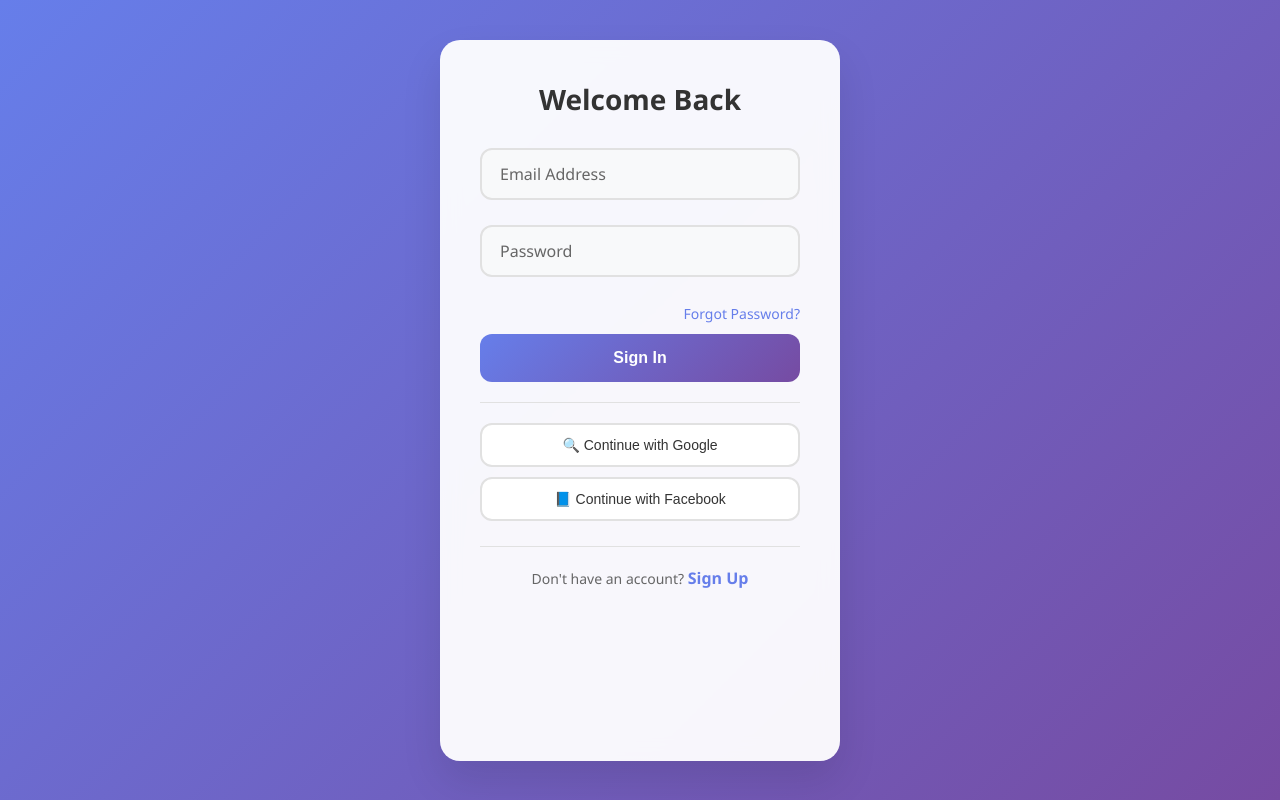
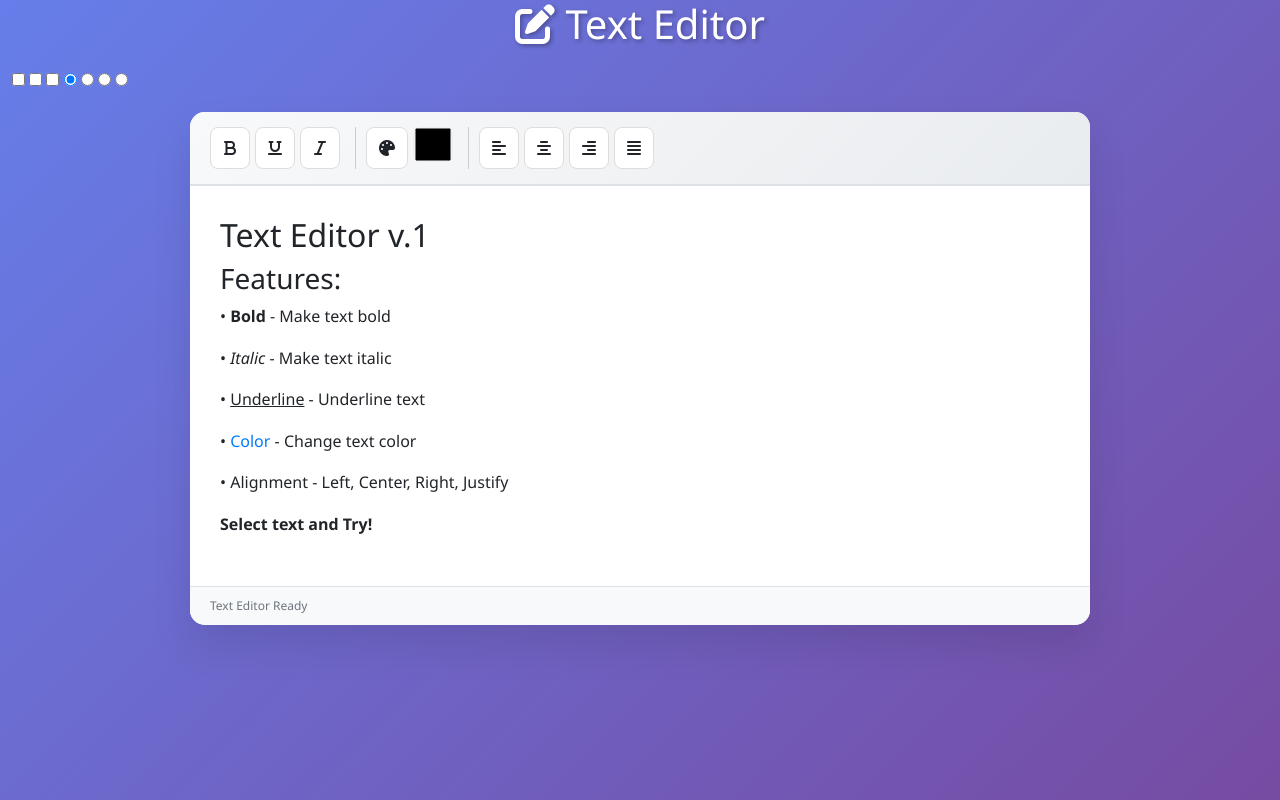
Before and after one commit to FelanYn/Lorem-Ipsum, a plain HTML site: page index.html in a window 1280 px wide. Drawn offline with nearby package versions, Linux system fonts and the light colour scheme.

Commit message:
Update Text-Editor V1.html

```diff
--- a/index.html
+++ b/index.html
@@ -3,363 +3,251 @@
 <head>
     <meta charset="UTF-8">
     <meta name="viewport" content="width=device-width, initial-scale=1.0">
-    <title>Login & Register</title>
+    <title>Web Text Editor</title>
+    <!-- Bootstrap CSS -->
+    <link href="https://cdnjs.cloudflare.com/ajax/libs/bootstrap/5.3.0/css/bootstrap.min.css" rel="stylesheet">
+    <!-- Font Awesome -->
+    <link href="https://cdnjs.cloudflare.com/ajax/libs/font-awesome/6.4.0/css/all.min.css" rel="stylesheet">
+
     <style>
-        * {
-            margin: 0;
-            padding: 0;
-            box-sizing: border-box;
+        body {
+            background: linear-gradient(135deg, #667eea 0%, #764ba2 100%);
+            min-height: 100vh;
+            font-family: 'Segoe UI', Tahoma, Geneva, Verdana, sans-serif;
         }
 
-        body {
-            font-family: 'Segoe UI', Tahoma, Geneva, Verdana, sans-serif;
-            background: linear-gradient(135deg, #667eea 0%, #764ba2 100%);
-            min-height: 100vh;
-            display: flex;
-            align-items: center;
-            justify-content: center;
-            padding: 20px;
+        .editor-container {
+            background: white;
+            border-radius: 15px;
+            box-shadow: 0 20px 40px rgba(0,0,0,0.1);
+            margin: 20px auto;
+            max-width: 900px;
         }
 
-        .container {
-            background: rgba(255, 255, 255, 0.95);
-            backdrop-filter: blur(10px);
-            border-radius: 20px;
-            box-shadow: 0 20px 40px rgba(0, 0, 0, 0.1);
-            width: 100%;
-            max-width: 400px;
-            overflow: hidden;
-            position: relative;
+        .toolbar {
+            background: linear-gradient(135deg, #f8f9fa 0%, #e9ecef 100%);
+            border-bottom: 2px solid #dee2e6;
+            padding: 15px 20px;
+            display: flex;
+            gap: 10px;
+            align-items: center;
+            border-radius: 15px 15px 0 0;
         }
 
-        .form-container {
-            position: relative;
-            width: 200%;
+        .toolbar-group {
             display: flex;
-            transition: transform 0.6s ease-in-out;
+            gap: 5px;
+            padding-right: 15px;
+            border-right: 1px solid #ccc;
         }
 
-        .form {
-            width: 50%;
-            padding: 40px;
+        .toolbar-group:last-child {
+            border-right: none;
         }
 
-        .form h2 {
-            text-align: center;
-            margin-bottom: 30px;
-            color: #333;
-            font-size: 28px;
-            font-weight: 600;
+        .format-toggle input[type="checkbox"],
+        .align-toggle input[type="radio"] {
+            display: none;
         }
 
-        .input-group {
-            position: relative;
-            margin-bottom: 25px;
+        .format-toggle label,
+        .align-toggle label {
+            background: #fff;
+            border: 1px solid #ddd;
+            border-radius: 8px;
+            padding: 8px 12px;
+            cursor: pointer;
+            transition: all 0.3s ease;
+            min-width: 40px;
+            text-align: center;
+            display: block;
         }
 
-        .input-group input {
-            width: 100%;
-            padding: 15px 20px;
-            border: 2px solid #e1e1e1;
-            border-radius: 12px;
+        .format-toggle label:hover,
+        .align-toggle label:hover {
+            background: #f8f9fa;
+            border-color: #007bff;
+            transform: translateY(-2px);
+        }
+
+        .format-toggle input[type="checkbox"]:checked + label,
+        .align-toggle input[type="radio"]:checked + label {
+            background: #007bff;
+            color: white;
+            border-color: #007bff;
+        }
+
+        .color-picker {
+            width: 40px;
+            height: 35px;
+            border: none;
+            border-radius: 8px;
+            cursor: pointer;
+        }
+
+        .editor-content {
+            min-height: 400px;
+            padding: 30px;
             font-size: 16px;
-            background: #f8f9fa;
-            transition: all 0.3s ease;
+            line-height: 1.6;
             outline: none;
         }
 
-        .input-group input:focus {
-            border-color: #667eea;
-            background: white;
-            transform: translateY(-2px);
-            box-shadow: 0 5px 15px rgba(102, 126, 234, 0.2);
+        .status-bar {
+            background: #f8f9fa;
+            padding: 10px 20px;
+            border-top: 1px solid #dee2e6;
+            font-size: 12px;
+            color: #6c757d;
+            border-radius: 0 0 15px 15px;
         }
 
-        .input-group label {
-            position: absolute;
-            left: 20px;
-            top: 15px;
-            color: #666;
-            font-size: 16px;
-            pointer-events: none;
-            transition: all 0.3s ease;
+        .header {
+            text-align: center;
+            color: white;
+            margin-bottom: 20px;
         }
 
-        .input-group input:focus + label,
-        .input-group input:valid + label {
-            top: -10px;
-            left: 15px;
-            font-size: 12px;
-            color: #667eea;
-            background: white;
-            padding: 0 5px;
+        .header h1 {
+            font-size: 2.5rem;
+            text-shadow: 2px 2px 4px rgba(0,0,0,0.3);
         }
 
-        .btn {
-            width: 100%;
-            padding: 15px;
-            background: linear-gradient(135deg, #667eea 0%, #764ba2 100%);
-            color: white;
-            border: none;
-            border-radius: 12px;
-            font-size: 16px;
-            font-weight: 600;
-            cursor: pointer;
-            transition: all 0.3s ease;
-            margin-top: 10px;
+        /* Format Applications */
+        #boldToggle:checked ~ .editor-wrapper .bold-text {
+            font-weight: bold;
         }
 
-        .btn:hover {
-            transform: translateY(-2px);
-            box-shadow: 0 10px 25px rgba(102, 126, 234, 0.3);
+        #italicToggle:checked ~ .editor-wrapper .italic-text {
+            font-style: italic;
         }
 
-        .btn:active {
-            transform: translateY(0);
+        #underlineToggle:checked ~ .editor-wrapper .underline-text {
+            text-decoration: underline;
         }
 
-        .toggle-container {
-            text-align: center;
-            margin-top: 25px;
-            padding-top: 20px;
-            border-top: 1px solid #e1e1e1;
+        #leftAlign:checked ~ .editor-wrapper .editor-content {
+            text-align: left;
         }
 
-        .toggle-text {
-            color: #666;
-            font-size: 14px;
+        #centerAlign:checked ~ .editor-wrapper .editor-content {
+            text-align: center;
         }
 
-        .toggle-link {
-            color: #667eea;
-            text-decoration: none;
-            font-weight: 600;
-            cursor: pointer;
-            transition: color 0.3s ease;
+        #rightAlign:checked ~ .editor-wrapper .editor-content {
+            text-align: right;
         }
 
-        .toggle-link:hover {
-            color: #764ba2;
+        #justifyAlign:checked ~ .editor-wrapper .editor-content {
+            text-align: justify;
         }
 
-        .forgot-password {
-            text-align: right;
-            margin-top: 10px;
+        @media (max-width: 768px) {
+            .toolbar {
+                flex-wrap: wrap;
+                gap: 5px;
             }
 
-        .forgot-password a {
-            color: #667eea;
-            text-decoration: none;
-            font-size: 14px;
-            transition: color 0.3s ease;
-        }
-
-        .forgot-password a:hover {
-            color: #764ba2;
-        }
-
-        .social-login {
-            margin-top: 20px;
-            padding-top: 20px;
-            border-top: 1px solid #e1e1e1;
-        }
-
-        .social-btn {
-            width: 100%;
-            padding: 12px;
-            margin-bottom: 10px;
-            border: 2px solid #e1e1e1;
-            border-radius: 12px;
-            background: white;
-            color: #333;
-            font-size: 14px;
-            font-weight: 500;
-            cursor: pointer;
-            transition: all 0.3s ease;
-            display: flex;
-            align-items: center;
-            justify-content: center;
-            gap: 10px;
-        }
-
-        .social-btn:hover {
-            border-color: #667eea;
-            transform: translateY(-1px);
-        }
-
-        .register-form {
-            transform: translateX(100%);
-        }
-
-        .form-container.register-mode {
-            transform: translateX(-50%);
-        }
-
-        @media (max-width: 480px) {
-            .container {
-                margin: 10px;
-            }
-
-            .form {
-                padding: 30px 25px;
+            .toolbar-group {
+                padding-right: 10px;
+                margin-bottom: 5px;
             }
         }
     </style>
 </head>
 <body>
-    <div class="container">
-        <div class="form-container" id="formContainer">
-            <!-- Login Form -->
-            <div class="form login-form">
-                <h2>Welcome Back</h2>
-                <form id="loginForm">
-                    <div class="input-group">
-                        <input type="email" id="loginEmail" required>
-                        <label for="loginEmail">Email Address</label>
+    <div class="container-fluid">
+        <div class="header">
+            <h1><i class="fas fa-edit"></i> Text Editor</h1>
         </div>
 
-                    <div class="input-group">
-                        <input type="password" id="loginPassword" required>
-                        <label for="loginPassword">Password</label>
+        <!-- Format Controls -->
+        <input type="checkbox" id="boldToggle">
+        <input type="checkbox" id="underlineToggle">
+        <input type="checkbox" id="italicToggle">
+        <input type="radio" id="leftAlign" name="textAlign" checked>
+        <input type="radio" id="centerAlign" name="textAlign">
+        <input type="radio" id="rightAlign" name="textAlign">
+        <input type="radio" id="justifyAlign" name="textAlign">
+
+        <div class="editor-container">
+            <!-- Toolbar -->
+            <div class="toolbar">
+                <div class="toolbar-group">
+                    <div class="format-toggle">
+                        <label for="boldToggle" title="Bold">
+                            <i class="fas fa-bold"></i>
+                        </label>
                     </div>
-
-                    <div class="forgot-password">
-                        <a href="#" onclick="showForgotPassword()">Forgot Password?</a>
+                    <div class="format-toggle">
+                        <label for="underlineToggle" title="Underline">
+                            <i class="fas fa-underline"></i>
+                        </label>
                     </div>
-
-                    <button type="submit" class="btn">Sign In</button>
-                </form>
-
-                <div class="social-login">
-                    <button class="social-btn" onclick="socialLogin('google')">
-                        🔍 Continue with Google
-                    </button>
-                    <button class="social-btn" onclick="socialLogin('facebook')">
-                        📘 Continue with Facebook
-                    </button>
-                </div>
-
-                <div class="toggle-container">
-                    <span class="toggle-text">Don't have an account? </span>
-                    <a class="toggle-link" onclick="toggleForm()">Sign Up</a>
+                    <div class="format-toggle">
+                        <label for="italicToggle" title="Italic">
+                            <i class="fas fa-italic"></i>
+                        </label>
                     </div>
                 </div>
 
-            <!-- Register Form -->
-            <div class="form register-form">
-                <h2>Create Account</h2>
-                <form id="registerForm">
-                    <div class="input-group">
-                        <input type="text" id="registerName" required>
-                        <label for="registerName">Full Name</label>
+                <div class="toolbar-group">
+                    <label for="fontColor" style="background: #fff; border: 1px solid #ddd; border-radius: 8px; padding: 8px 12px; cursor: pointer;">
+                        <i class="fas fa-palette"></i>
+                    </label>
+                    <input type="color" id="fontColor" class="color-picker" value="#000000">
                 </div>
 
-                    <div class="input-group">
-                        <input type="email" id="registerEmail" required>
-                        <label for="registerEmail">Email Address</label>
+                <div class="toolbar-group">
+                    <div class="align-toggle">
+                        <label for="leftAlign" title="Align Left">
+                            <i class="fas fa-align-left"></i>
+                        </label>
                     </div>
-
-                    <div class="input-group">
-                        <input type="password" id="registerPassword" required>
-                        <label for="registerPassword">Password</label>
+                    <div class="align-toggle">
+                        <label for="centerAlign" title="Align Center">
+                            <i class="fas fa-align-center"></i>
+                        </label>
                     </div>
-
-                    <div class="input-group">
-                        <input type="password" id="confirmPassword" required>
-                        <label for="confirmPassword">Confirm Password</label>
+                    <div class="align-toggle">
+                        <label for="rightAlign" title="Align Right">
+                            <i class="fas fa-align-right"></i>
+                        </label>
                     </div>
-
-                    <button type="submit" class="btn">Create Account</button>
-                </form>
-
-                <div class="social-login">
-                    <button class="social-btn" onclick="socialLogin('google')">
-                        🔍 Sign up with Google
-                    </button>
-                    <button class="social-btn" onclick="socialLogin('facebook')">
-                        📘 Sign up with Facebook
-                    </button>
-                </div>
-
-                <div class="toggle-container">
-                    <span class="toggle-text">Already have an account? </span>
-                    <a class="toggle-link" onclick="toggleForm()">Sign In</a>
-                </div>
+                    <div class="align-toggle">
+                        <label for="justifyAlign" title="Justify">
+                            <i class="fas fa-align-justify"></i>
+                        </label>
                     </div>
                 </div>
             </div>
 
-    <script>
-        let isRegisterMode = false;
+            <div class="editor-wrapper">
+                <div class="editor-content" contenteditable="true">
+                    <h2>Text Editor v.1</h2>
 
-        function toggleForm() {
-            const formContainer = document.getElementById('formContainer');
-            isRegisterMode = !isRegisterMode;
+                    <h3>Features:</h3>
 
-            if (isRegisterMode) {
-                formContainer.classList.add('register-mode');
-            } else {
-                formContainer.classList.remove('register-mode');
-            }
-        }
+                    <p>• <strong>Bold</strong> - Make text bold</p>
 
-        // Handle login form submission
-        document.getElementById('loginForm').addEventListener('submit', function(e) {
-            e.preventDefault();
-            const email = document.getElementById('loginEmail').value;
-            const password = document.getElementById('loginPassword').value;
+                    <p>• <em>Italic</em> - Make text italic</p>
 
-            // Add your login logic here
-            console.log('Login attempt:', { email, password });
-            alert('Login functionality would be implemented here!');
-        });
+                    <p>• <u>Underline</u> - Underline text</p>
 
-        // Handle register form submission
-        document.getElementById('registerForm').addEventListener('submit', function(e) {
-            e.preventDefault();
-            const name = document.getElementById('registerName').value;
-            const email = document.getElementById('registerEmail').value;
-            const password = document.getElementById('registerPassword').value;
-            const confirmPassword = document.getElementById('confirmPassword').value;
+                    <p>• <span style="color: #007bff;">Color</span> - Change text color</p>
 
-            if (password !== confirmPassword) {
-                alert('Passwords do not match!');
-                return;
-            }
+                    <p>• Alignment - Left, Center, Right, Justify</p>
 
-            // Add your registration logic here
-            console.log('Registration attempt:', { name, email, password });
-            alert('Registration functionality would be implemented here!');
-        });
 
-        function socialLogin(provider) {
-            // Add your social login logic here
-            console.log('Social login with:', provider);
-            alert(`${provider} login would be implemented here!`);
-        }
 
-        function showForgotPassword() {
-            // Add your forgot password logic here
-            alert('Forgot password functionality would be implemented here!');
-        }
+                    <p><strong>Select text and Try!</strong></p>
+                </div>
+            </div>
 
-        // Add floating label animation support for pre-filled inputs
-        document.addEventListener('DOMContentLoaded', function() {
-            const inputs = document.querySelectorAll('input');
-            inputs.forEach(input => {
-                if (input.value) {
-                    input.classList.add('has-value');
-                }
-
-                input.addEventListener('input', function() {
-                    if (this.value) {
-                        this.classList.add('has-value');
-                    } else {
-                        this.classList.remove('has-value');
-                    }
-                });
-            });
-        });
-    </script>
+            <div class="status-bar">
+                Text Editor Ready
+            </div>
+        </div>
+    </div>
 </body>
 </html>
```
Lines whose indentation alone changed are shown as unchanged.
